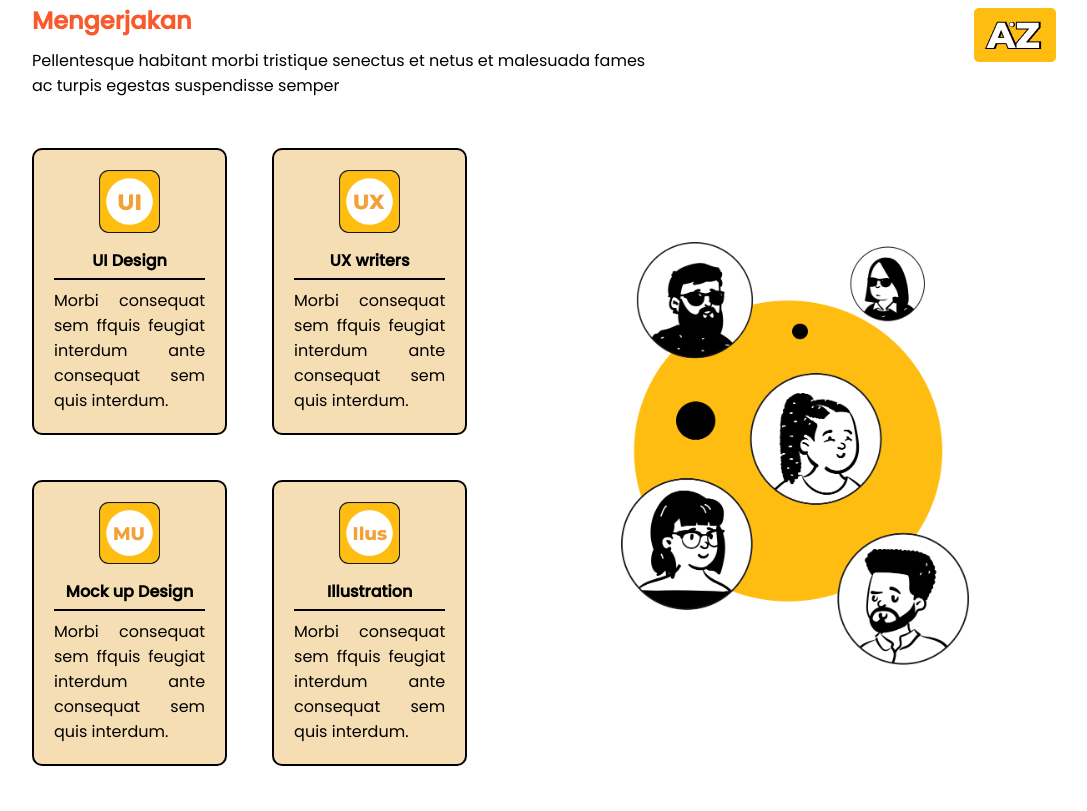
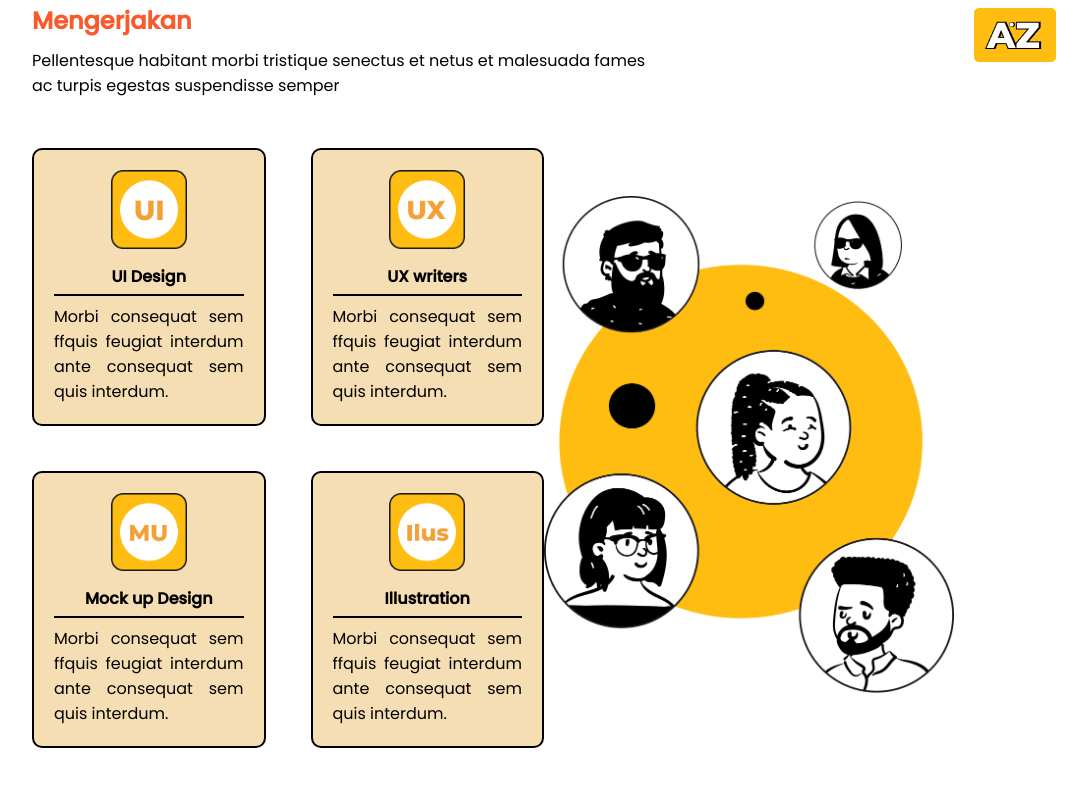
Before and after one commit to Krisnaajiii/portfolio, a plain HTML site: page index.html in a window 1280 px wide. Shown: the part 1849-2660 px from the top of the page, without its empty margins (96-1183 px from the left). Drawn offline with Linux system fonts and the light colour scheme.

Commit message:
Update styles.css

```diff
--- a/styles.css
+++ b/styles.css
@@ -237,7 +237,6 @@ margin-top: -90px;
 .project{
   margin-top: 50px;
   display: grid;
-  grid-gap: 15%;
   grid-template-columns: 1fr 1fr;
   align-items: center;
 }
```
